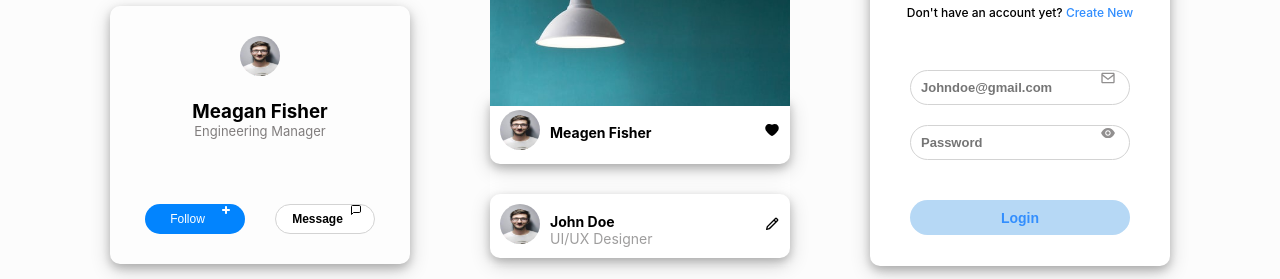
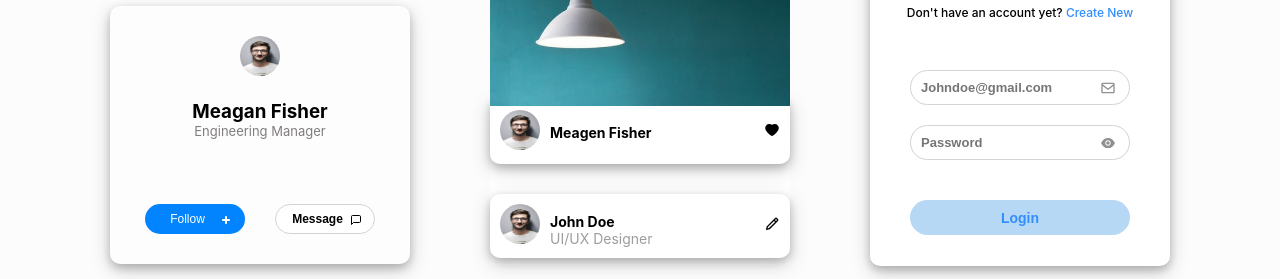
Before and after one commit to Zaibi727/Collection-of-Designs, a React (Create React App) app: page / in a window 1280 px wide. Shown: the part 309-588 px from the top of the page. Built offline with nearby package versions, Linux system fonts and the light colour scheme.

Commit message:
Update twentyFourMay.module.css

```diff
--- a/src/components/twentyFourMay/twentyFourMay.module.css
+++ b/src/components/twentyFourMay/twentyFourMay.module.css
@@ -132,6 +132,7 @@ bold{
 }
 .spanInput{
     margin-left: -30px;
+    margin-top: 10px;
     position: absolute;
     color: rgb(145, 143, 143);
 }
@@ -196,6 +197,7 @@ bold{
 }
 .spanFollow{
     margin-left: -25px;
+    margin-top: 10px;
     position: absolute;
     color: white;
     font-weight: lighter;
@@ -216,6 +218,7 @@ bold{
 }
 .spanMessage{
     margin-left: -25px;
+    margin-top: 10px;
     position: absolute;
     color: rgb(0, 0, 0);
     font-weight: lighter;
```
